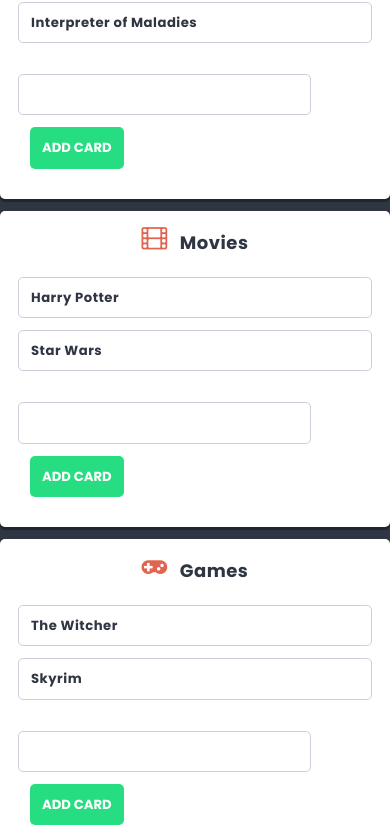
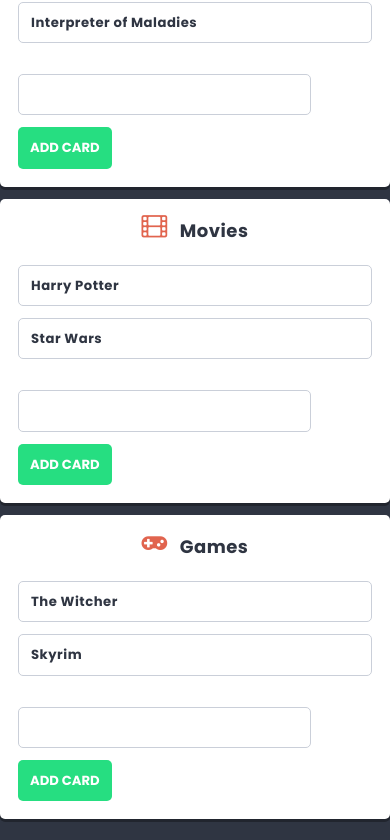
Before and after one commit to bpedryc83/simple-to-do-app, a React (Create React App) app: page / in a window 390 px wide. Shown: the part 728-1568 px from the top of the page. Built offline with nearby package versions, Linux system fonts and the light colour scheme.

Commit message:
Add css style for cardForm

```diff
--- a/src/components/CardForm/CardForm.module.scss
+++ b/src/components/CardForm/CardForm.module.scss
@@ -0,0 +1,27 @@
+@import '../../styles/settings.scss';
+
+.cardForm {
+  text-align: left;
+
+  input {
+    min-width: 150px;
+    margin-right: 10px;
+  }
+
+  button {
+    margin: 0;
+  }
+}
+
+
+
+@media (max-width: 400px){
+
+  input {
+    min-width: 50px;
+  }
+
+  button {
+    padding: 0;
+  }
+}
```
